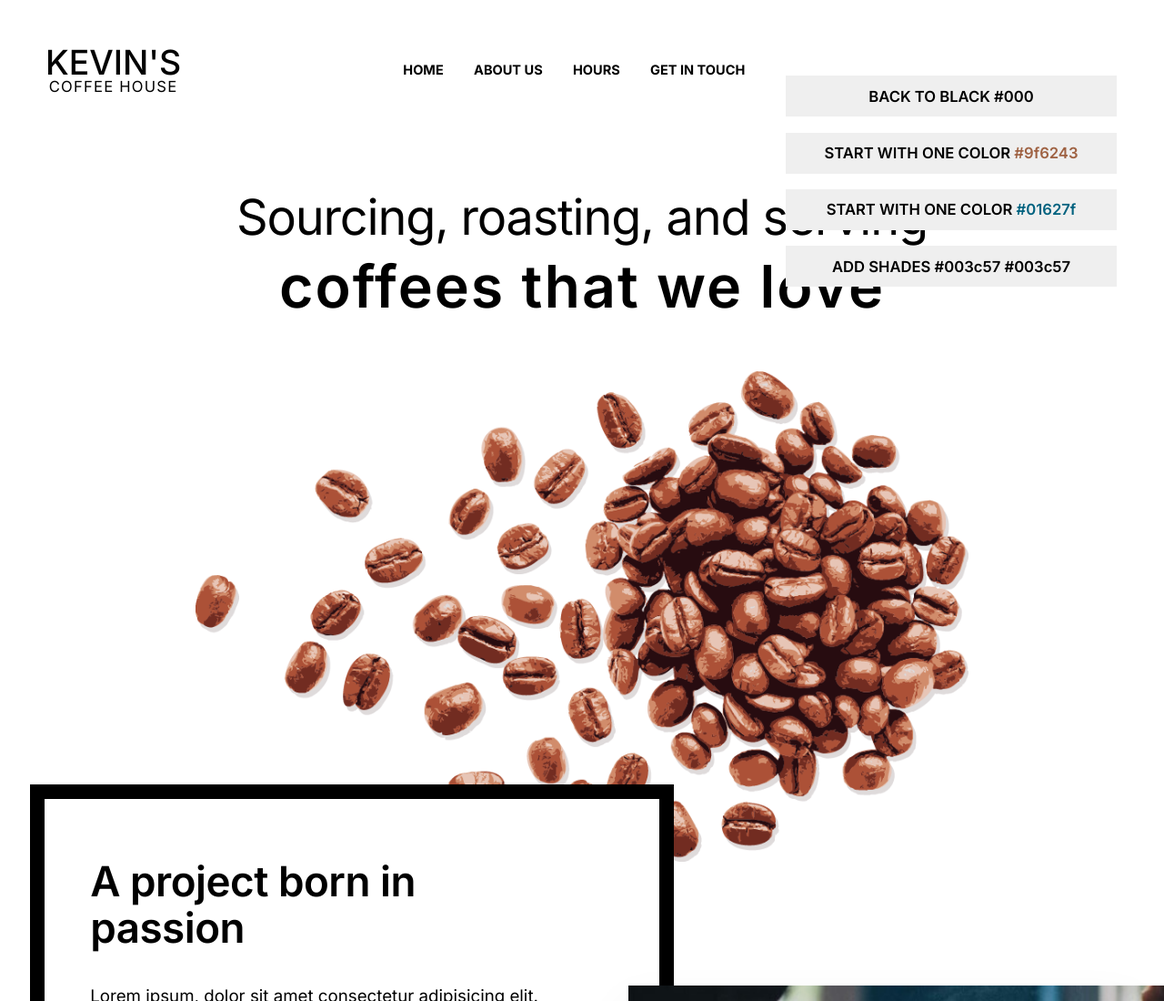
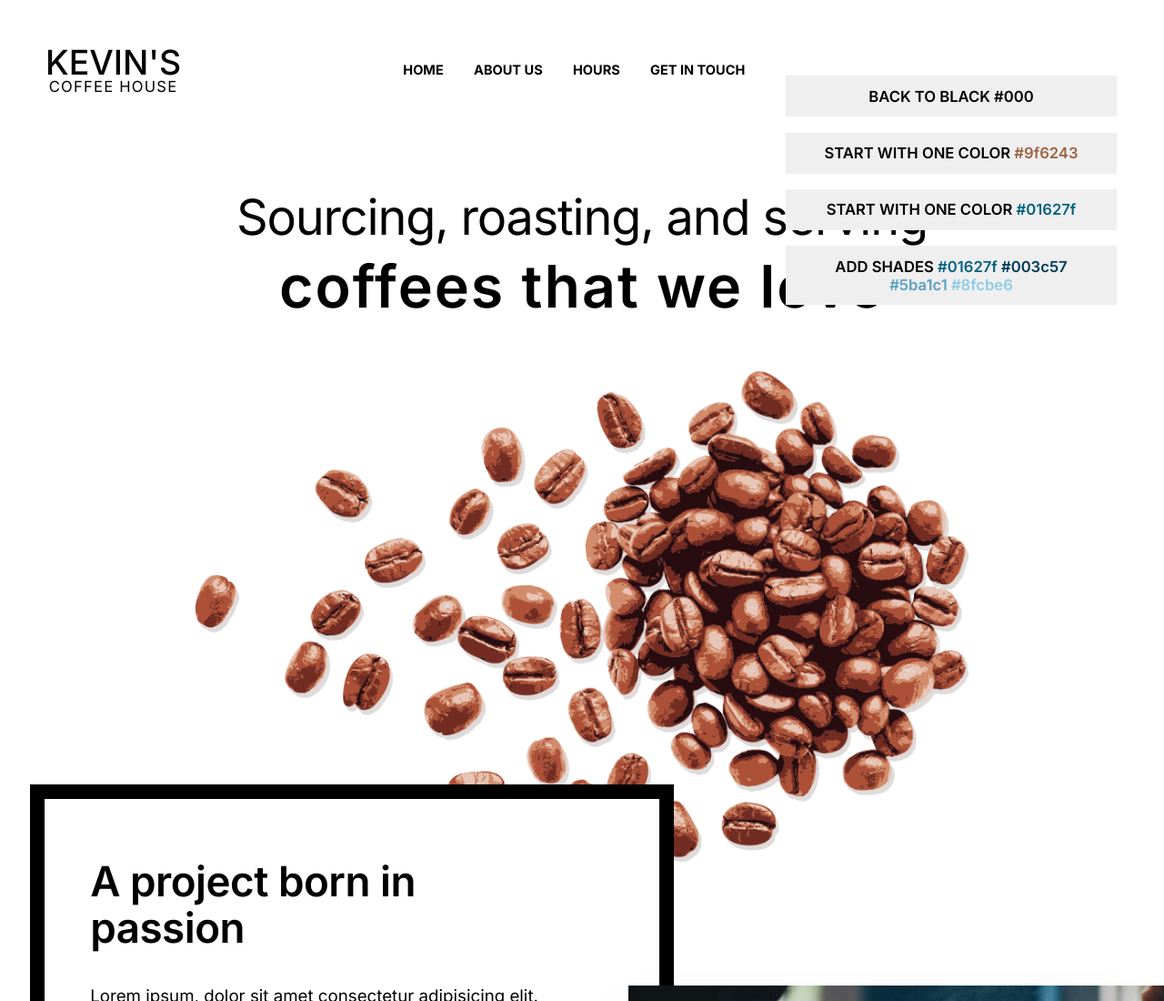
Before and after one commit to zakrzewskib/Kevin-s-Coffee-House, a plain HTML site: page index.html in a window 1280 px wide. Shown: the top 1100 px of the page at 91% size. Drawn offline with nearby package versions, Linux system fonts and the light colour scheme.

Commit message:
Add add shades button

```diff
--- a/css/style.css
+++ b/css/style.css
@@ -429,6 +429,17 @@
   color: #01627f;
 }
 
+.color-3 {
+  color: #003c57;
+}
+
+.color-4 {
+  color: #5ba1c1;
+}
+.color-5 {
+  color: #8fcbe6;
+}
+
 /* LINK TO GITHUB */
 .github-link {
   position: absolute;
--- a/index.html
+++ b/index.html
@@ -273,8 +273,10 @@
 
     <button class="change-style change-style--3">
       ADD SHADES
+      <span class="color-2">#01627f</span>
       <span class="color-3">#003c57</span>
-      <span class="color-3">#003c57</span>
+      <span class="color-4">#5ba1c1</span>
+      <span class="color-5">#8fcbe6</span>
     </button>
 
     <script type="module" src="https://unpkg.com/ionicons@5.4.0/dist/ionicons/ionicons.esm.js"></script>
```
